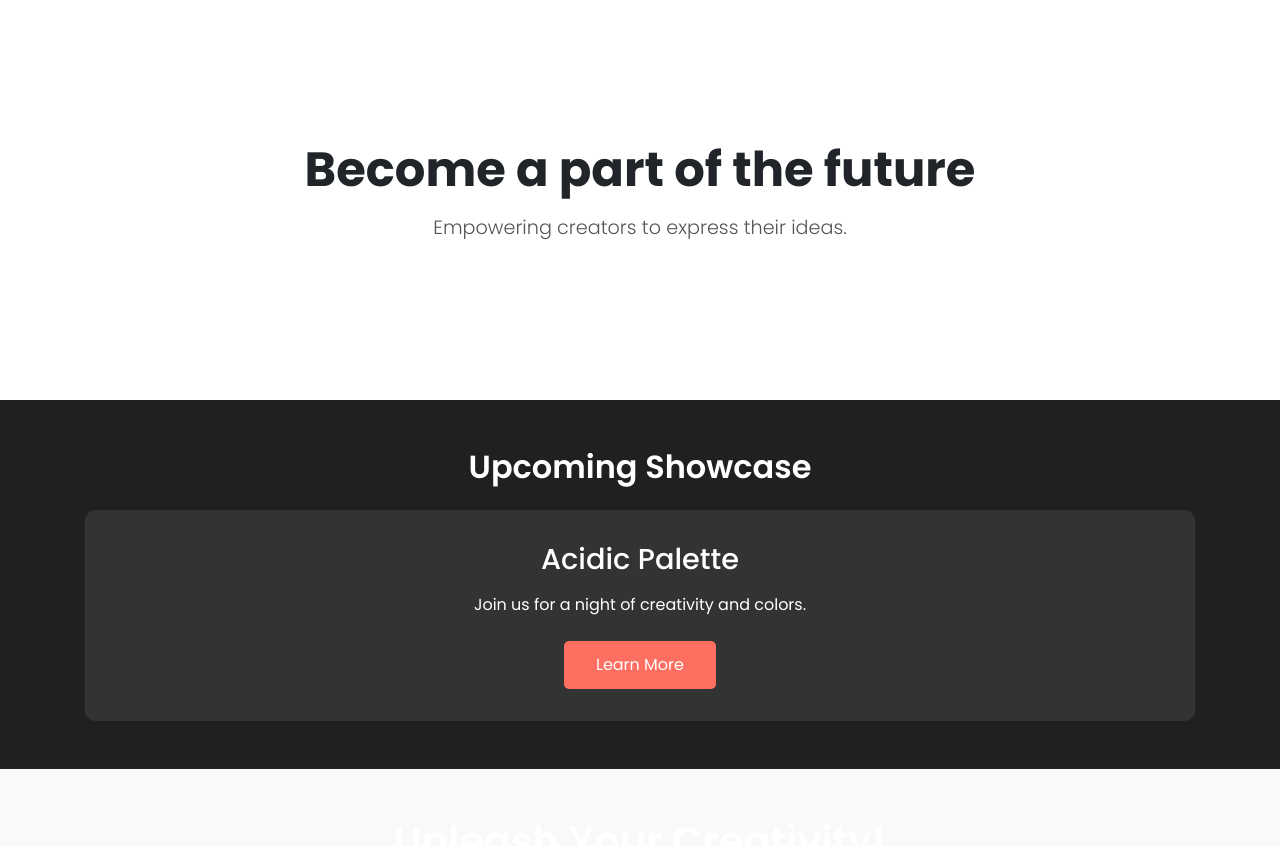
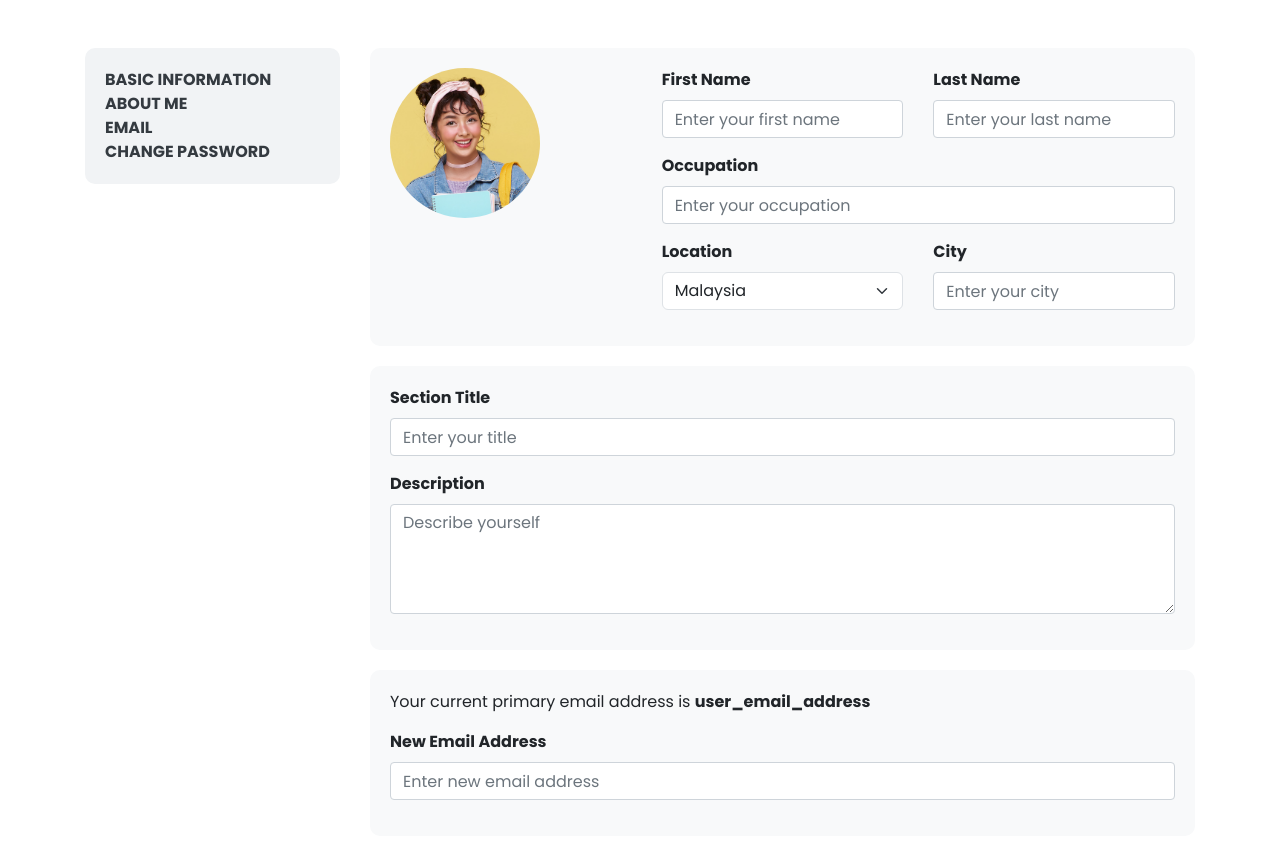
Before and after one commit to Ahhong0424/web, a PHP site: page /profileEdit.php in a window 1280 px wide. Shown: the part 106-952 px from the top of the page. Run offline with PHP 8.4, Linux system fonts and the light colour scheme; some libraries are stand-ins or nearby versions.

Commit message:
completed profile edit

```diff
--- a/profileEdit.php
+++ b/profileEdit.php
@@ -9,39 +9,127 @@
     <link href="https://fonts.googleapis.com/css2?family=Poppins:wght@300;400;600&display=swap" rel="stylesheet">
     <link rel="stylesheet" href="https://stackpath.bootstrapcdn.com/bootstrap/4.5.2/css/bootstrap.min.css">
     <link rel="stylesheet" href="stylesheets/style.css">
+    <link rel="stylesheet" href="stylesheets/profileEdit.css">
 </head>
 <body>
 
-    <!-- Hero section with Bootstrap grid -->
-    <header class="hero">
-        <div class="container text-center">
-            <div class="hero-content py-5">
-                <h1 class="display-4">Become a part of the future</h1>
-                <p class="lead">Empowering creators to express their ideas.</p>
+<div class="container my-5">
+        <div class="row">
+            <div class="col-md-3">
+                <div class="section-links-wrapper">
+                    <a href="#basic-info" class="section-header">BASIC INFORMATION</a></br>
+                    <a href="#about-me" class="section-header">ABOUT ME</a></br>
+                    <a href="#email" class="section-header">EMAIL</a></br>
+                    <a href="#change-password" class="section-header">CHANGE PASSWORD</a>
+                </div>
+            </div>
+
+            <div class="col-md-9">
+                <!-- BASIC INFORMATION -->
+                <div id="basic-info" class="form-section">
+                    <div class="row">
+                        <!-- Left Column: Profile Image -->
+                        <div class="col-md-4">
+                            <div class="profile-image-container">
+                                <img src="images/profile/User_ProfilePicture.jpg" alt="Profile Image" class="profile-image">
+                                <div class="upload-hover">
+                                    <i class="fas fa-upload"></i> Upload
+                                    <input type="file" name="profile_image" style="opacity: 0; position: absolute; width: 100%; height: 100%; cursor: pointer;">
+                                </div>
+                            </div>
+                        </div>
+
+                        <!-- Right Column: Form Fields -->
+                        <div class="col-md-8">
+                            <div class="row mb-3">
+                                <div class="col-md-6">
+                                    <label for="first_name" class="form-label">First Name</label>
+                                    <input type="text" id="first_name" class="form-control" placeholder="Enter your first name">
+                                </div>
+                                <div class="col-md-6">
+                                    <label for="last_name" class="form-label">Last Name</label>
+                                    <input type="text" id="last_name" class="form-control" placeholder="Enter your last name">
+                                </div>
+                            </div>
+                            <div class="row mb-3">
+                                <div class="col-md-12">
+                                    <label for="occupation" class="form-label">Occupation</label>
+                                    <input type="text" id="occupation" class="form-control" placeholder="Enter your occupation">
+                                </div>
+                            </div>
+                            <div class="row mb-3">
+                                <div class="col-md-6">
+                                    <label for="location" class="form-label">Location</label>
+                                    <select id="location" class="form-select">
+                                        <option value="Malaysia">Malaysia</option>
+                                        <option value="USA">USA</option>
+                                        <option value="Canada">Canada</option>
+                                        <option value="UK">UK</option>
+                                    </select>
+                                </div>
+                                <div class="col-md-6">
+                                    <label for="city" class="form-label">City</label>
+                                    <input type="text" id="city" class="form-control" placeholder="Enter your city">
+                                </div>
+                            </div>
+                        </div>
+                    </div>
+                </div>
+
+                <!-- ABOUT ME -->
+                <div id="about-me" class="form-section">
+                    <div class="mb-3">
+                        <label for="section_title" class="form-label">Section Title</label>
+                        <input type="text" id="section_title" class="form-control" placeholder="Enter your title">
+                    </div>
+                    <div class="mb-3">
+                        <label for="description" class="form-label">Description</label>
+                        <textarea id="description" rows="4" class="form-control" placeholder="Describe yourself"></textarea>
+                    </div>
+                </div>
+
+                <!-- EMAIL -->
+                <div id="email" class="form-section">
+                    <p>Your current primary email address is <strong>user_email_address</strong></p>
+                    <div class="mb-3">
+                        <label for="new_email" class="form-label">New Email Address</label>
+                        <input type="email" id="new_email" class="form-control" placeholder="Enter new email address">
+                    </div>
+                </div>
+
+                <!-- CHANGE PASSWORD -->
+                <div id="change-password" class="form-section">
+                    <div class="mb-3">
+                        <label for="current_password" class="form-label">Current Password</label>
+                        <input type="password" id="current_password" class="form-control" placeholder="Enter current password">
+                    </div>
+                    <div class="mb-3">
+                        <label for="new_password" class="form-label">New Password</label>
+                        <input type="password" id="new_password" class="form-control" placeholder="Enter new password">
+                    </div>
+                    <div class="mb-3">
+                        <label for="confirm_password" class="form-label">Confirm New Password</label>
+                        <input type="password" id="confirm_password" class="form-control" placeholder="Confirm new password">
+                    </div>
+                    <div class="password-requirements">
+                        <p>Ensure that these requirements are met:</p>
+                        <ul>
+                            <li>Minimum 8 characters long - the more, the better</li>
+                            <li>At least one lowercase letter</li>
+                            <li>At least one uppercase letter</li>
+                            <li>At least one number, symbol, or whitespace character</li>
+                        </ul>
+                    </div>
+                </div>
+
+                <!-- Button Section: Discard Changes and Save Changes -->
+                <div class="button-container">
+                    <button type="button" class="btn btn-custom-discard">Discard Changes</button>
+                    <button type="submit" class="btn btn-custom-save">Save Changes</button>
+                </div>
             </div>
         </div>
-    </header>
-
-    <!-- Showcase section -->
-    <section class="showcase py-5">
-        <div class="container text-center">
-            <h2 class="mb-4">Upcoming Showcase</h2>
-            <div class="showcase-content">
-                <h3>Acidic Palette</h3>
-                <p>Join us for a night of creativity and colors.</p>
-                <button class="btn btn-primary">Learn More</button> <!-- Bootstrap button -->
-            </div>
-        </div>
-    </section>
-
-    <!-- Call to Action section -->
-    <section class="call-to-action py-5 bg-light text-center">
-        <div class="container">
-            <h2 class="mb-4">Unleash Your Creativity!</h2>
-            <p>Submit your project for our upcoming events.</p>
-            <button class="btn btn-success">Get Started</button> <!-- Bootstrap button -->
-        </div>
-    </section>
+    </div>
 
     <!-- Include footer -->
     <?php include 'components/footer.php'; ?>
--- /dev/null
+++ b/stylesheets/profileEdit.css
@@ -0,0 +1,80 @@
+.form-section {
+    background-color: #f8f9fa;
+    padding: 20px;
+    border-radius: 10px;
+    margin-bottom: 20px;
+}
+.profile-image-container {
+    position: relative;
+    width: 150px;
+    height: 150px;
+}
+.profile-image {
+    border-radius: 50%;
+    width: 100%;
+    height: 100%;
+    object-fit: cover;
+}
+.upload-hover {
+    position: absolute;
+    top: 0;
+    left: 0;
+    width: 100%;
+    height: 100%;
+    background-color: rgba(0, 0, 0, 0.5);
+    color: white;
+    display: flex;
+    justify-content: center;
+    align-items: center;
+    opacity: 0;
+    border-radius: 50%;
+    cursor: pointer;
+    transition: opacity 0.3s ease;
+}
+.profile-image-container:hover .upload-hover {
+    opacity: 1;
+}
+.password-requirements {
+    font-size: 0.9rem;
+    color: #6c757d;
+}
+.section-header {
+    font-weight: bold;
+    margin-bottom: 20px;
+    color: #343a40;
+    cursor: pointer;
+    text-decoration: none;
+}
+.section-header:hover {
+    text-decoration: underline;
+}
+.form-label {
+    font-weight: bold;
+}
+.btn-custom-save {
+    background-color: #FED101;
+    color: black;
+    border: none;
+}
+.btn-custom-save:hover {
+    background-color: #f5c100;
+}
+.btn-custom-discard {
+    background-color: #6c757d;
+    color: white;
+    border: none;
+}
+.btn-custom-discard:hover {
+    background-color: #5a6268;
+}
+.button-container {
+    display: flex;
+    justify-content: flex-end;
+    gap: 10px;
+}
+.section-links-wrapper {
+    padding: 20px;
+    background-color: #f1f3f5;
+    border-radius: 10px;
+    margin-bottom: 20px;
+}
```
